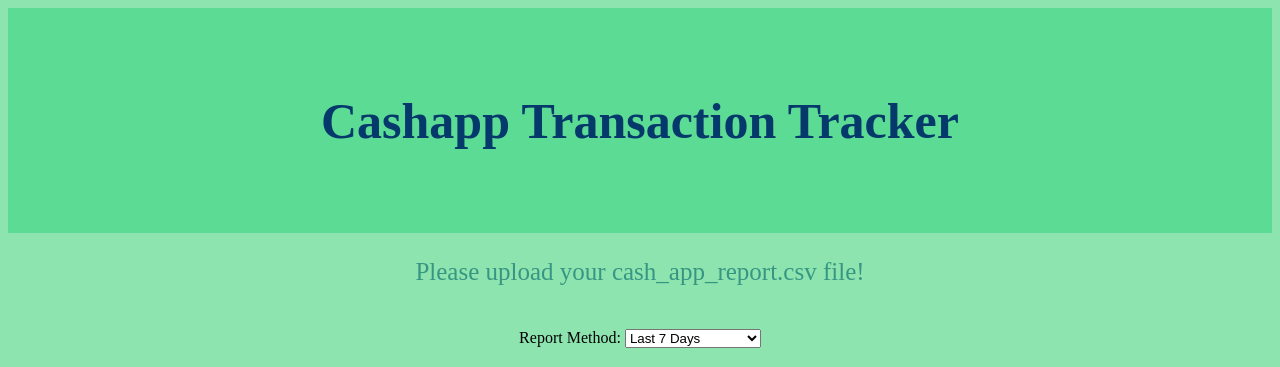
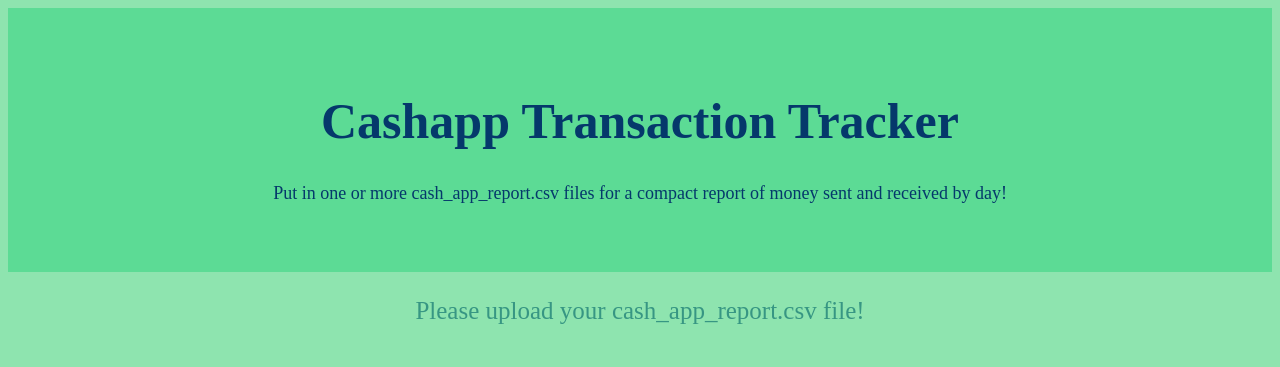
Before and after one commit to bryangia/cashapp-transaction-tracker, a PHP site: page / in a window 1280 px wide. Shown: the top 367 px of the page. Run offline with PHP 8.4, Linux system fonts and the light colour scheme.

Commit message:
top message and table coloring

```diff
--- a/src/index.php
+++ b/src/index.php
@@ -14,7 +14,6 @@
 
         return $dateMatrix;
     }
-
 ?>
 <!DOCTYPE html>
 <html>
@@ -26,6 +25,7 @@
 <body class = "body">
     <div class = "header">
         <h1>Cashapp Transaction Tracker</h1>
+        <p style="font-size: 18px;"> Put in one or more cash_app_report.csv files for a compact report of money sent and received by day! </p>
     </div>
     <?php if(!isset($_POST['submit_file'])) { ?>
     <div style= "text-align: center">
@@ -64,7 +64,7 @@
     <script src="/src/main.js"></script>
     <?php
         if(isset($_POST['submit_file'])) {
-            echo "<div style= 'text-align: center'><form action='' method='post'>";
+            echo "<br> <div style= 'text-align: center'><form action='' method='post'>";
             echo "<input type = 'submit' name = submit_new_file class = 'submit-button' align='center' value = 'Submit New File'>";
             echo "</form> </div>";
             $dateMatrix = createDateMatrix($_POST['start_date'], $_POST['end_date']);
@@ -102,11 +102,31 @@
             echo "<table id='report' class='center'>";
                 echo "<th>Date</th><th>Money In</th><th>Money Out</th><th>Net</th>";
                 foreach($dateMatrix as $date => $values) {
-                    echo "<tr> <td> $date </td>
-                          <td>$" . number_format($values["money_in"], 2, '.') . "</td>
-                          <td>$" . number_format($values["money_out"], 2, '.') . "</td>
-                          <td>$" . number_format($values["money_in"] + $values["money_out"], 2, '.') . "</td>
-                          </tr>";
+                    echo "<tr> <td> $date </td>";
+                    if ($values["money_in"] == 0) { #Money in column
+                        echo "<td>";
+                    }
+                    else {
+                        echo "<td class = 'positive'>";
+                    }
+                    echo "$" . number_format($values["money_in"], 2, '.') . "</td>";
+
+                    if ($values["money_out"] == 0) { #Money out column
+                        echo "<td>";
+                    }
+                    else {
+                        echo "<td class = 'negative'>";
+                    }
+                    echo "$" . number_format($values["money_out"], 2, '.') . "</td>";
+
+                    if($values["money_in"] + $values["money_out"] < 0) { #Net column
+                        echo "<td class = 'negative'>";
+                    }
+                    else {
+                        echo "<td class = 'positive'>";
+                    }
+                    echo "$" . number_format($values["money_in"] + $values["money_out"], 2, '.') . "</td>
+                    </tr>";
                 }
                 echo "</table>";
         }
--- a/src/styles.css
+++ b/src/styles.css
@@ -108,3 +108,11 @@
     background-color: #05386b;
     color: white;
 }
+
+.positive {
+    background-color: #5cdb95;
+}
+
+.negative {
+    background-color: #e47878;
+}
```
